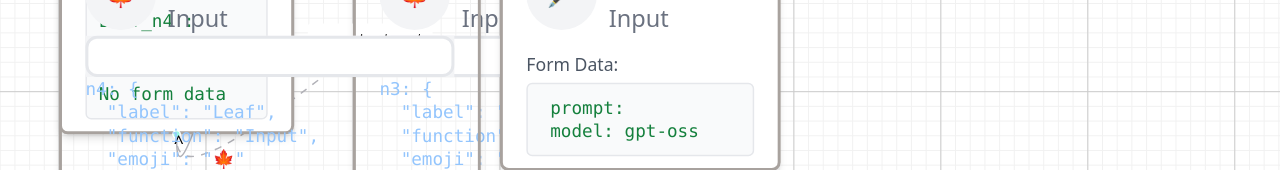
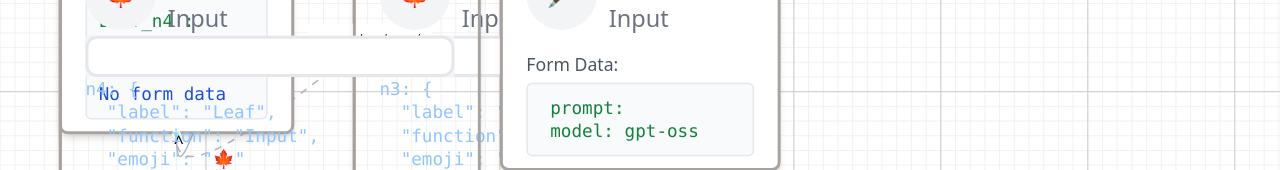
Before and after one commit to ugmurthy/flow, a React (Vite) app: page / in a window 1280 px wide. Shown: the part 470-640 px from the top of the page. Built offline with nearby package versions, Linux system fonts and the light colour scheme.

Commit message:
feat: Child formNode now update Parent data.formData

```diff
--- a/src/components/Process.jsx
+++ b/src/components/Process.jsx
@@ -1,4 +1,4 @@
-import React, { memo } from 'react';
+import React, { memo, useEffect } from 'react';
 import { Handle, Position, useNodeId, useReactFlow ,useEdges} from '@xyflow/react';
 import { formatFormDataForDisplay, combineObjectValues, formatArrayOfObjects } from '../utils/helpers';
 
@@ -31,6 +31,12 @@ function Process({ data }) {
     return formData;
   }
 
+  // Update current node's formData when connected data changes
+  useEffect(() => {
+    const combinedData = combineObjectValues(connectedFormData());
+    updateNodeData(currentNodeId, { formData: combinedData });
+  }, [edges, currentNodeId, updateNodeData]);
+
 
   return (
     <div className="px-4 py-2 shadow-md rounded-md bg-white border-2 border-stone-400">
@@ -47,8 +53,8 @@ function Process({ data }) {
       <pre className="text-green-700 text-xs font-thin bg-gray-50 p-2 rounded border">
                   {formatArrayOfObjects(connectedFormData())}
       </pre>
-      <pre className="text-green-700 text-xs font-thin bg-gray-50 p-2 rounded border">
-                  {formatFormDataForDisplay(combineObjectValues(connectedFormData()))}
+      <pre className="text-blue-700 text-xs font-thin bg-gray-50 p-2 rounded border">
+                  {formatFormDataForDisplay(data.formData)}
       </pre>
      <Handle
              type="target"
```
